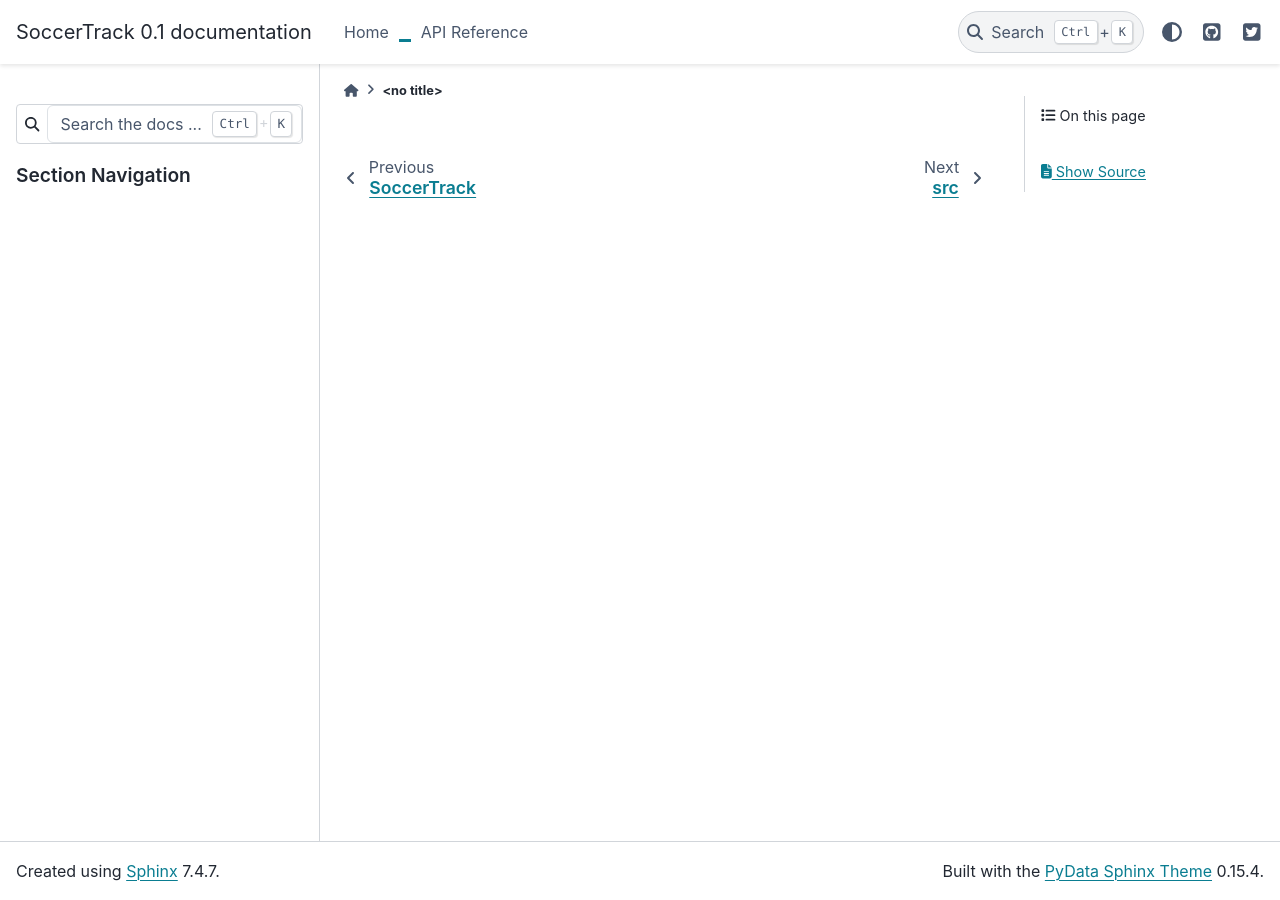
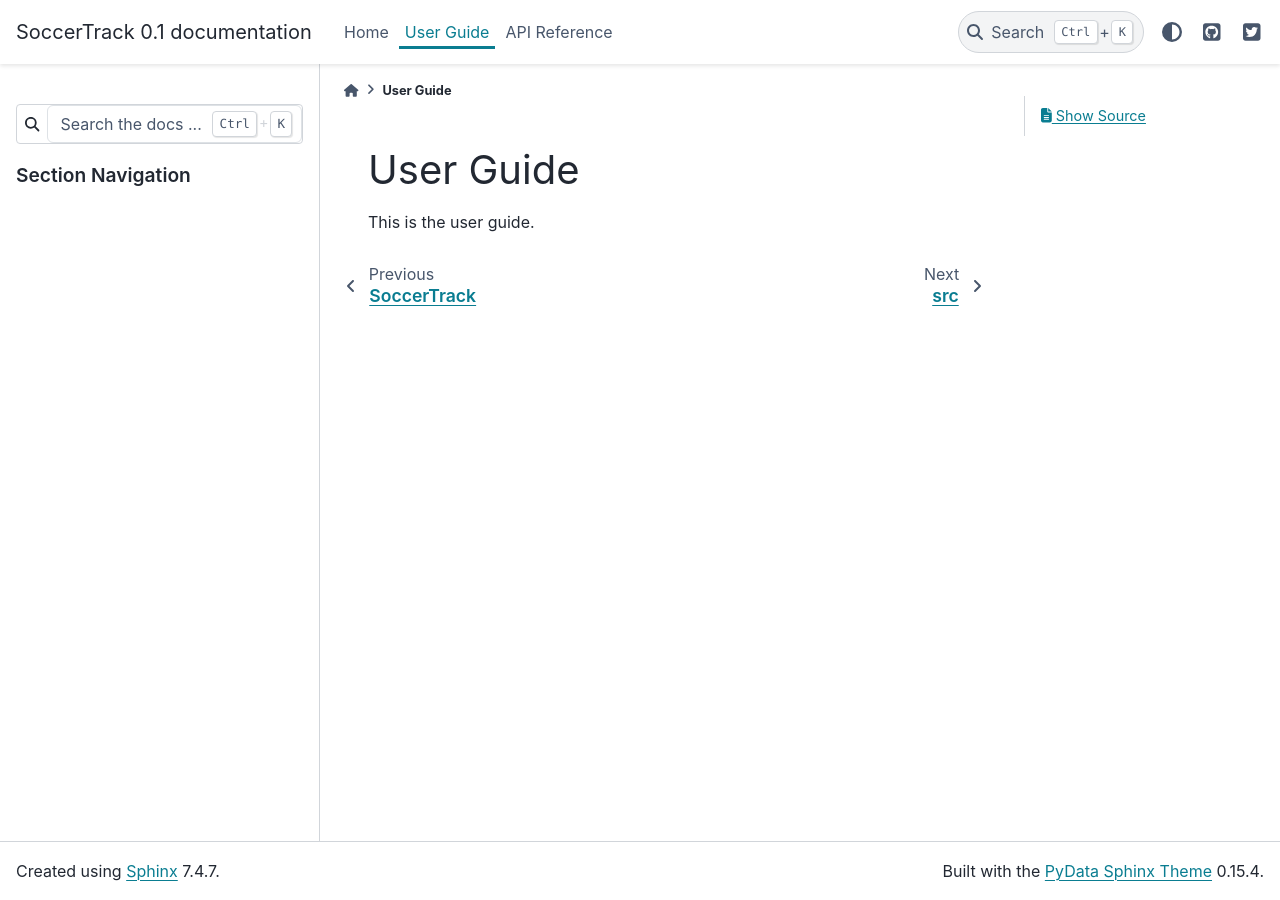
Before and after one commit to AtomScott/SportsLabKit, a Sphinx documentation site: the page built from docs/user_guide.rst, in a window 1280 px wide. Built offline with Sphinx 7.4.7 and the PyData theme 0.15.4, drawn with Linux system fonts in a browser that asks for light colours.

Commit message:
add user_guide

```diff
--- a/docs/index.rst
+++ b/docs/index.rst
@@ -9,5 +9,5 @@
         :hidden:
 
         Home <self>
-        user_guide
+        User Guide <user_guide>
         API Reference <source/modules>
--- /dev/null
+++ b/notebooks/user_guide.md
@@ -0,0 +1,3 @@
+# User Guide
+
+This is the user guide.
```
